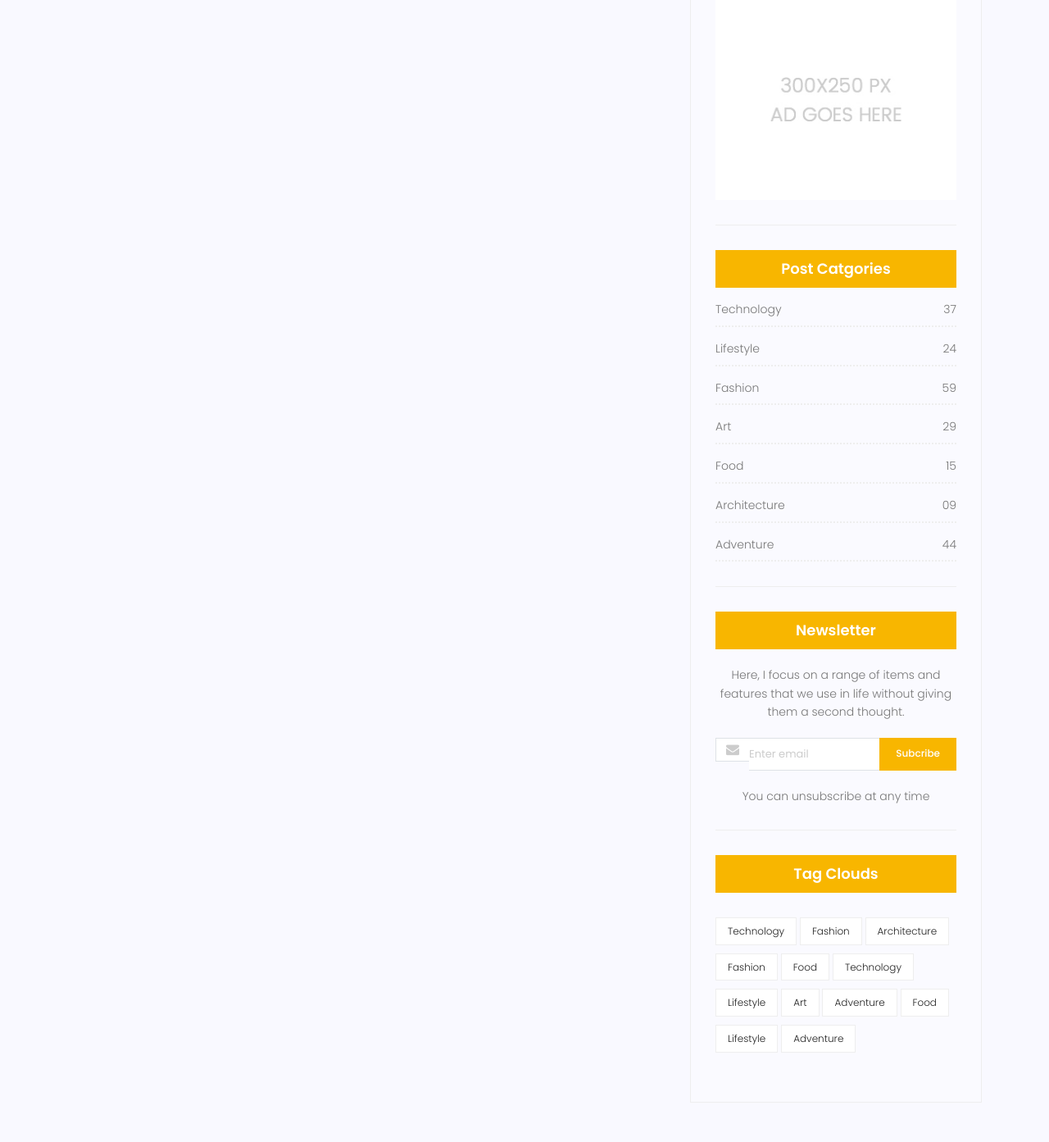
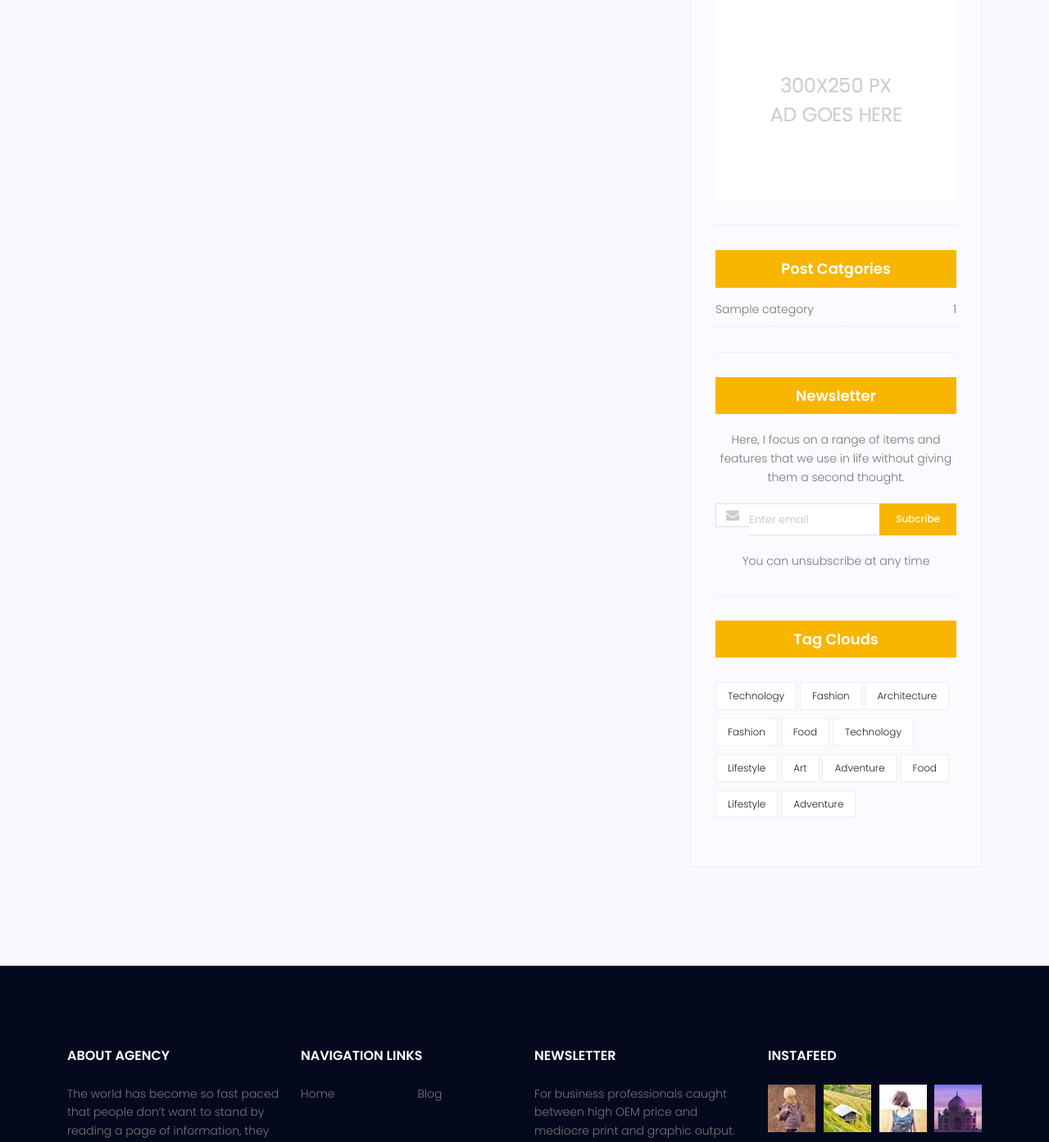
Before and after one commit to MH03ElN/mysite, a Django app: page /blog/ in a window 1280 px wide. Shown: the part 1988-3381 px from the top of the page at 82% size. Run offline with Django 5.2, Linux system fonts and the light colour scheme; tables that the repository leaves empty hold one stand-in row (values such as "Sample post"); grey boxes marked "Sample" are stand-in pictures; some libraries are stand-ins or nearby versions.

Commit message:
Added category feature with filtering support
- Implemented template tag to display categories with post counts
- Enabled filtering posts by selected category

```diff
--- a/blog/templatetags/blog_tags.py
+++ b/blog/templatetags/blog_tags.py
@@ -1,9 +1,19 @@
 from django import template
-from blog.models import Post
+from blog.models import Post, Category
 
 register = template.Library()
 
-@register.inclusion_tag('blog/blog-latest-posts.html')
+
+@register.inclusion_tag("blog/blog-latest-posts.html")
 def latestposts():
     posts = Post.objects.filter(status=1)[:3]
-    return {'posts':posts}
+    return {"posts": posts}
+
+
+@register.inclusion_tag("blog/blog-post-categories.html")
+def categories():
+    categories = Category.objects.all()
+    cat_dict = {}
+    for name in categories:
+        cat_dict[name] = Post.objects.filter(status=1, category=name).count()
+    return {"categories": cat_dict}
--- a/blog/urls.py
+++ b/blog/urls.py
@@ -6,4 +6,5 @@ app_name = "blog"
 urlpatterns = [
     path("", blog_view, name="index"),
     path("post-<int:pid>/", blog_single, name="single"),
+    path("category/<str:cat_name>/", blog_view, name="category"),
 ]
--- a/blog/views.py
+++ b/blog/views.py
@@ -3,8 +3,10 @@ from blog.models import Post
 
 
 # Create your views here.
-def blog_view(request):
+def blog_view(request, cat_name=None):
     posts = Post.objects.filter(status=1)
+    if cat_name:
+        posts = posts.filter(category__name=cat_name)
     context = {"posts": posts}
     return render(request, "blog/blog-home.html", context)
 
@@ -13,3 +15,9 @@ def blog_single(request, pid):
     post = Post.objects.get(id=pid)
     context = {"post": post}
     return render(request, "blog/blog-single.html", context)
+
+
+# def blog_category(request, cat_name):
+#     posts = Post.objects.filter(category__name=cat_name)
+#     context = {"posts":posts}
+#     return render(request, "blog/blog-home.html", context)
--- a/templates/blog/blog-home.html
+++ b/templates/blog/blog-home.html
@@ -97,7 +97,7 @@
 					<div class="col-lg-3  col-md-3 meta-details">
 						<ul class="tags">
 							{% for cat in post.category.all %}
-							<li><a href="#">{{cat.name}}</a></li>
+							<li><a href="{% url 'blog:category' cat.name %}">{{cat.name}}</a></li>
 							{% if not forloop.last %},{% endif %}
 							{% endfor %}
 						</ul>
@@ -169,53 +169,8 @@
 
 					{% include 'blog/blog-ads.html' %}
 
-					<div class="single-sidebar-widget post-category-widget">
-						<h4 class="category-title">Post Catgories</h4>
-						<ul class="cat-list">
-							<li>
-								<a href="#" class="d-flex justify-content-between">
-									<p>Technology</p>
-									<p>37</p>
-								</a>
-							</li>
-							<li>
-								<a href="#" class="d-flex justify-content-between">
-									<p>Lifestyle</p>
-									<p>24</p>
-								</a>
-							</li>
-							<li>
-								<a href="#" class="d-flex justify-content-between">
-									<p>Fashion</p>
-									<p>59</p>
-								</a>
-							</li>
-							<li>
-								<a href="#" class="d-flex justify-content-between">
-									<p>Art</p>
-									<p>29</p>
-								</a>
-							</li>
-							<li>
-								<a href="#" class="d-flex justify-content-between">
-									<p>Food</p>
-									<p>15</p>
-								</a>
-							</li>
-							<li>
-								<a href="#" class="d-flex justify-content-between">
-									<p>Architecture</p>
-									<p>09</p>
-								</a>
-							</li>
-							<li>
-								<a href="#" class="d-flex justify-content-between">
-									<p>Adventure</p>
-									<p>44</p>
-								</a>
-							</li>
-						</ul>
-					</div>
+					{% categories %}
+
 					<div class="single-sidebar-widget newsletter-widget">
 						<h4 class="newsletter-title">Newsletter</h4>
 						<p>
--- /dev/null
+++ b/templates/blog/blog-post-categories.html
@@ -0,0 +1,14 @@
+{% load static %}
+<div class="single-sidebar-widget post-category-widget">
+    <h4 class="category-title">Post Catgories</h4>
+    <ul class="cat-list">
+        {% for name,count in categories.items %}
+        <li>
+            <a href="{% url 'blog:category' name %}" class="d-flex justify-content-between">
+                <p>{{name}}</p>
+                <p>{{count}}</p>
+            </a>
+        </li>
+        {% endfor %}
+    </ul>
+</div>
```
